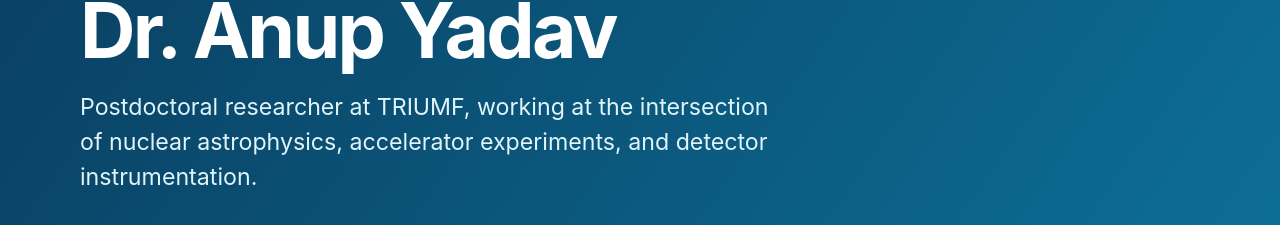
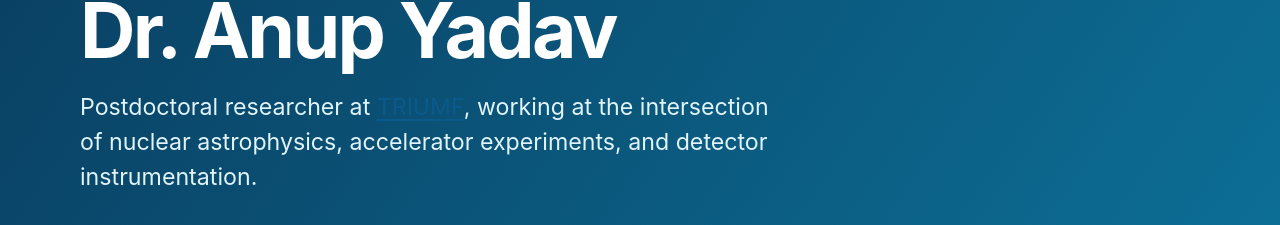
Before and after one commit to yadavanup02/yadavanup02.github.io, a plain HTML site: page index.html in a window 1280 px wide. Shown: the part 238-463 px from the top of the page. Drawn offline with Linux system fonts and the light colour scheme.

Commit message:
Add link to TRIUMF in lead paragraph
Updated the lead paragraph to include a link to TRIUMF.

```diff
--- a/index.html
+++ b/index.html
@@ -22,7 +22,7 @@
       <div class="container intro" id="top">
         <p class="eyebrow">Experimental nuclear astrophysics</p>
         <h1>Dr. Anup Yadav</h1>
-        <p class="lead">Postdoctoral researcher at TRIUMF, working at the intersection of nuclear astrophysics, accelerator experiments, and detector instrumentation.</p>
+        <p class="lead">Postdoctoral researcher at <a href="https://triumf.ca/" target="_blank" rel="noopener noreferrer">TRIUMF</a>, working at the intersection of nuclear astrophysics, accelerator experiments, and detector instrumentation.</p>
         <p class="actions">
           <a class="button" href="#research">Explore my research</a>
           <a class="text-link" href="https://orcid.org/0000-0001-7873-0562">ORCID profile <span aria-hidden="true">↗</span></a>
```
